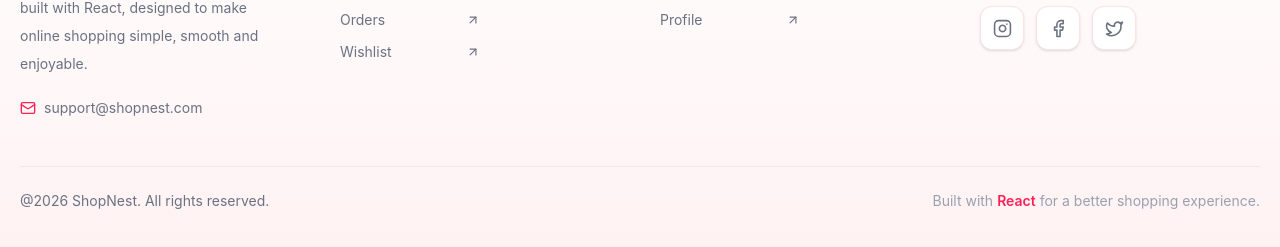
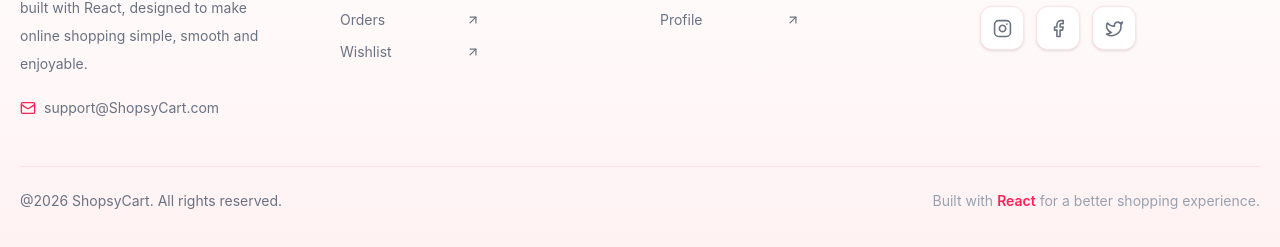
Before and after one commit to priyaraja32/frontendTask-15, a React (Vite) app: page / in a window 1280 px wide. Shown: the part 1336-1583 px from the top of the page. Built offline with nearby package versions, Linux system fonts and the light colour scheme; sample sign-in values are in the browser's storage.

Commit message:
update the footer code

```diff
--- a/src/components/Footer.jsx
+++ b/src/components/Footer.jsx
@@ -76,7 +76,7 @@ export default function Footer() {
                 className="text-rose-500"
               />
 
-              support@shopnest.com
+              support@ShopsyCart.com
 
             </div>
 
@@ -360,7 +360,7 @@ export default function Footer() {
               text-gray-500
             "
           >
-            @2026 ShopNest. All rights reserved.
+            @2026 ShopsyCart. All rights reserved.
           </p>
 
 
```
